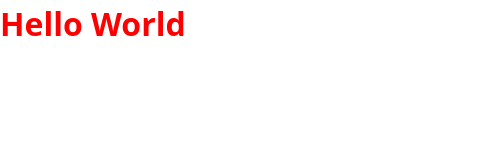
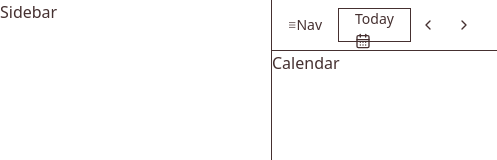
Before and after one commit to SwiftProGrammer178611/Chrona, a plain HTML site: page index.html in a window 390 px wide. Shown: the top 160 px of the page, 497 px wide, since content can reach past the window. Drawn offline with nearby package versions, Linux system fonts and the light colour scheme.

Commit message:
added a sidebar, and some responsive elements

```diff
--- a/index.html
+++ b/index.html
@@ -4,11 +4,43 @@
     <meta charset="UTF-8">
     <meta name="viewport" content="width=device-width, initial-scale=1.0">
     <link rel="stylesheet" href = "/styles/index.css" />
+    <script src="https://cdn.jsdelivr.net/npm/@tailwindcss/browser@4"></script>
+  </head>
     <title>Chrona</title>
 </head>
 <body>
 
-    <h1>Hello World</h1>
+    <div class="app">
+        <div class="sidebar">Sidebar</div>
+        <main class="main">
+            <div class="nav">
+                <button class="button button--icon button--secondary mobile-only">
+                    <svg xmlns="http://www.w3.org/2000/svg" width="24" height="24" viewBox="0 0 24 24" fill="none" stroke="currentColor" stroke-width="2" stroke-linecap="round" stroke-linejoin="round" class="button__icon lucide lucide-menu-icon lucide-menu"><path d="M4 5h16"/><path d="M4 12h16"/><path d="M4 19h16"/></svg>
+                    Nav
+                </button>
 
+                <div class="nav__date-info">
+                    <div class="nav__controls">
+                        <button class="button button--secondary desktop-only">
+                            Today
+                            <svg xmlns="http://www.w3.org/2000/svg" width="24" height="24" viewBox="0 0 24 24" fill="none" stroke="currentColor" stroke-width="2" stroke-linecap="round" stroke-linejoin="round" class="button__icon lucide lucide-calendar-days-icon lucide-calendar-days"><path d="M8 2v4"/><path d="M16 2v4"/><rect width="18" height="18" x="3" y="4" rx="2"/><path d="M3 10h18"/><path d="M8 14h.01"/><path d="M12 14h.01"/><path d="M16 14h.01"/><path d="M8 18h.01"/><path d="M12 18h.01"/><path d="M16 18h.01"/></svg>
+                        </button>
+
+                    <div class="nav__arrows">
+                        <button class="button button--icon button button-secondary">
+                            <svg xmlns="http://www.w3.org/2000/svg" width="24" height="24" viewBox="0 0 24 24" fill="none" stroke="currentColor" stroke-width="2" stroke-linecap="round" stroke-linejoin="round" class="button__icon lucide lucide-chevron-left-icon lucide-chevron-left"><path d="m15 18-6-6 6-6"/></svg>
+                        </button>
+                        <button class="button button--icon button button--secondary">
+                            <svg xmlns="http://www.w3.org/2000/svg" width="24" height="24" viewBox="0 0 24 24" fill="none" stroke="currentColor" stroke-width="2" stroke-linecap="round" stroke-linejoin="round" class="lucide lucide-chevron-right-icon lucide-chevron-right button__icon"><path d="m9 18 6-6-6-6"/></svg>
+                        </button>
+                    </div>
+                    </div>
+                </div>
+
+            </div>
+            <div class="calendar">Calendar</div>
+        </main>
+    </div>
 </body>
+
 </html>
--- /dev/null
+++ b/styles/button.css
@@ -0,0 +1,34 @@
+.button {
+    font-size:  var(--font-size-sm);
+    line-height: var(--line-height-sm);
+    font-weight: 400;
+    border-radius: car(--border-radius-sm);
+    border:none;
+    padding: 0 1rem;
+    height: 2.125rem;
+    cursor: pointer;
+    transition: background-color var(--duration-sm)
+    ease-out;
+}
+.button--secondary {
+    background-color: var(--color-white);
+    border: 1px solid var(--color-gray-300);
+    color: var(--color-text-dark);
+}
+
+.button--secondary:hover {
+    background-color: var(--color-gray-100);
+}
+
+.button--icon {
+    display: flex;
+    align-items: center;
+    justify-content: center;
+    width:2.125rem;
+    padding:0;
+    border: none;
+}
+
+ .button__icon{
+    width:1rem;
+ }
--- a/styles/index.css
+++ b/styles/index.css
@@ -1,3 +1,8 @@
+@import "./nav.css";
+@import "./sidebar.css";
+@import "./button.css";
+@import "./responsive.css";
+
 * {
     font-family: system-ui, -apple-system, BlinkMacSystemFont, 'Segoe UI', Roboto, Oxygen, Ubuntu, Cantarell, 'Open Sans', 'Helvetica Neue', sans-serif;
     margin: 0;
@@ -12,5 +17,34 @@ body {
 }
 
 :root{
-    --color-text-dark: red;
+    --font-size-sm: 0.875rem;
+    --line-height-sm: 1.25rem;
+    --font-size-lg: 1.125rem;
+    --line-height-lg: 1.75rem;
+    --border-radius-md: 0.25rem;
+
+    --duration-sm: 100ms;
+
+    --color-gray-100: #f3f4f6;
+    --color-gray-300:rgb(69, 48, 48);
+
+    --color-white: #ffffff;
+
+    --color-text-dark: rgb(69, 48, 48);
 }
+
+.app{
+    display: grid;
+    grid-template-columns: auto 1fr;
+    height: 100vh;
+}
+
+.main{
+    display: flex;
+    flex-direction: column;
+    height: 100%;
+}
+
+.calendar {
+    height:100%;
+}
--- /dev/null
+++ b/styles/nav.css
@@ -0,0 +1,46 @@
+.nav{
+    border-bottom: 1px solid var(--color-gray-300);
+    display: flex;
+    padding: 0.5rem 1rem;
+    gap: 1rem;
+}
+
+.nav__date-info{
+    flex:1;
+    display:flex;
+    align-items:center;
+    justify-content: space-between;
+    flex-direction: row-reverse;
+}
+
+.nav__controls {
+    display: flex;
+    gap: 0.125;
+}
+
+.nav__arrows{
+    display: flex;
+    gap: 0.125rem;
+}
+
+.nav__date {
+    font-size: var(--font-size-lg);
+    line-height: var(--lines-height-lg);
+}
+
+@media(min-width: 760px){
+    .nav{
+        justify-context:  space-between;
+        gap:0;
+        padding: 0.5rem;
+    }
+    .nav__data-info{
+        flex-direction: row;
+        justify-context: flex-start;
+        gap: 1rem;
+    }
+
+    .nav__controls{
+        gap:0.5rem;
+    }
+}
--- /dev/null
+++ b/styles/responsive.css
@@ -0,0 +1,11 @@
+@media (min-width: 768px){
+    .mobile-only{
+        display: none;
+    }
+}
+
+@media (max-wdth: 767px){
+    .desktop-only {
+        display: none;
+    }
+}
--- /dev/null
+++ b/styles/sidebar.css
@@ -0,0 +1,4 @@
+.sidebar{
+    border-right: 1px solid var(--color-gray-300);
+    width:17rem;
+}
```
